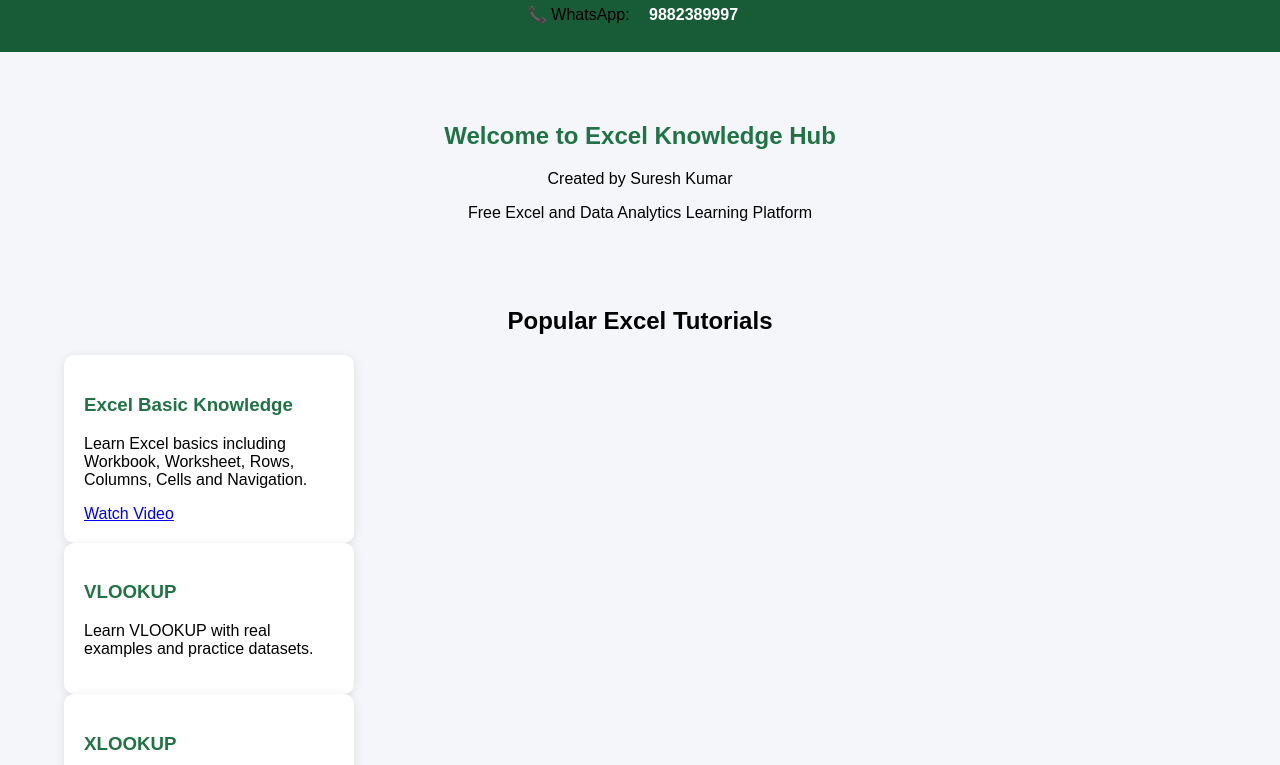
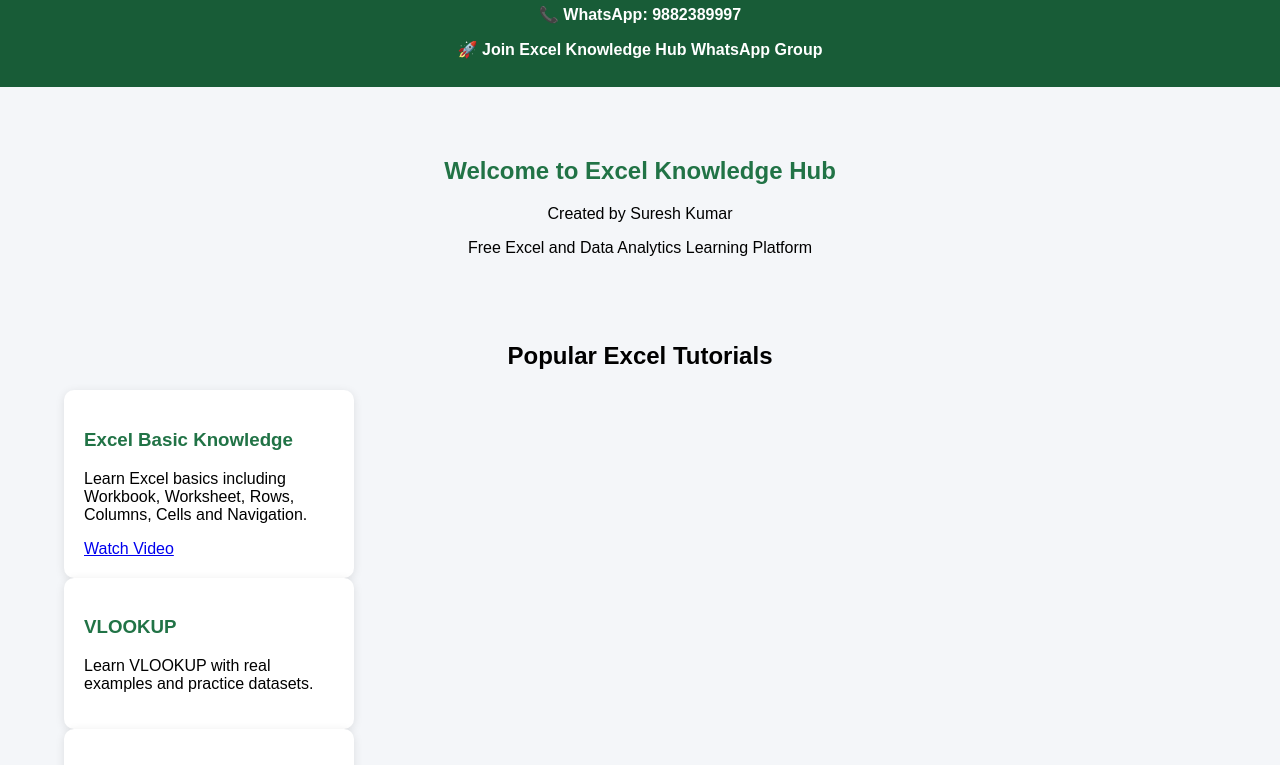
Before and after one commit to SureshKBhardwaj/Excel-Knowledge-in-Hindi-For-New, a plain HTML site: page index.html in a window 1280 px wide. Shown: the part 267-1032 px from the top of the page. Drawn offline with Linux system fonts and the light colour scheme.

Commit message:
Update index.html

```diff
--- a/index.html
+++ b/index.html
@@ -87,12 +87,21 @@ footer{
     <a href="#">Excel Tutorials</a>
     <a href="https://www.youtube.com/@SureshKumar-hh8kk" target="_blank">YouTube</a>
     <section id="contact">
+    <section id="contact">
     <h2>Contact Me</h2>
 
-    <p>📞 WhatsApp:
+    <p>
         <a href="https://wa.me/919882389997" target="_blank">
-            9882389997
+            📞 WhatsApp: 9882389997
         </a>
+    </p>
+
+    <p>
+        <a href="https://chat.whatsapp.com/D71Ovlnchf8H4cW6I7xa2x?s=sw&p=a&mlu=3" target="_blank">
+            🚀 Join Excel Knowledge Hub WhatsApp Group
+        </a>
+    </p>
+</section>        </a>
     </p>
 </nav>
 <section class="hero">
```
